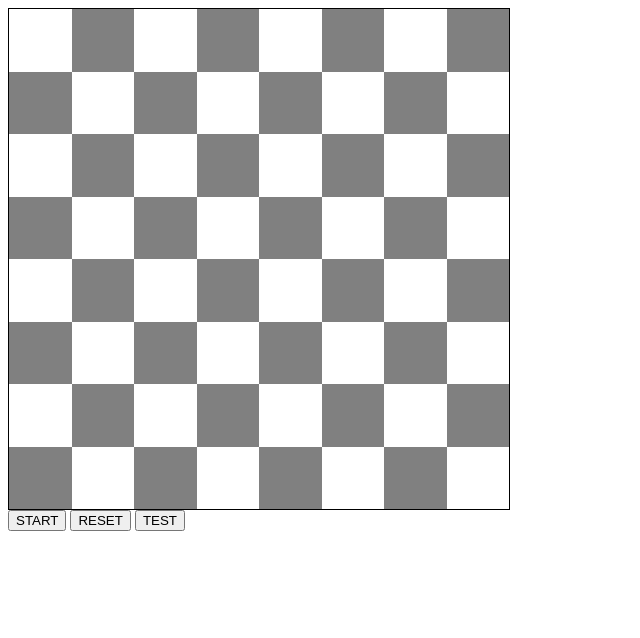
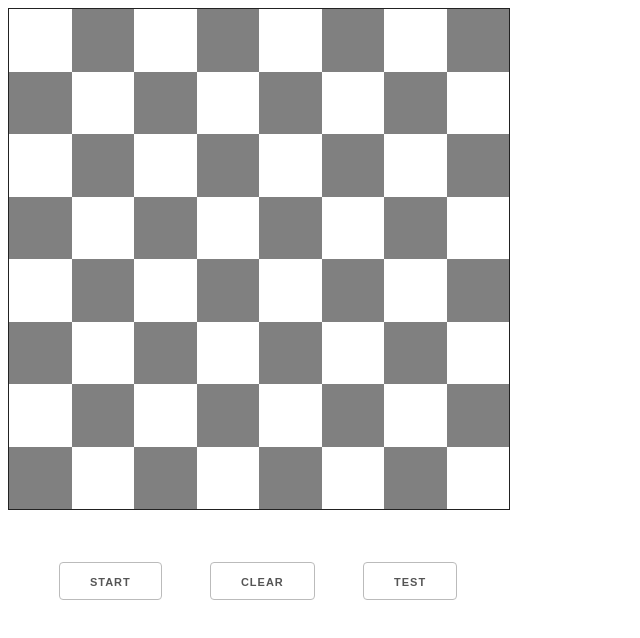
Before and after one commit to joonassuo/chessboard, a plain HTML site: page index.html in a window 1280 px wide. Shown: the whole page, without its empty margins (0-640 px from the left). Drawn offline with nearby package versions, Linux system fonts and the light colour scheme.

Commit message:
styling changes. everything works

```diff
--- a/functionality/start.js
+++ b/functionality/start.js
@@ -52,7 +52,7 @@ $('.startButton').click(() => {
 })
 
 // reset board
-$('.resetButton').click(() => {
+$('.clearButton').click(() => {
     $('div > div').css('background-image', 'none');
 })
 
--- a/index.html
+++ b/index.html
@@ -5,20 +5,26 @@
     <meta charset="UTF-8">
     <meta name="viewport" content="width=device-width, initial-scale=1.0">
     <meta http-equiv="X-UA-Compatible" content="ie=edge">
-    <title>SOLIDABIS CHESS</title>
+    <title>SOLIDABIS CHESS CHALLENGE</title>
     <script src="https://code.jquery.com/jquery-3.4.1.slim.min.js"
         integrity="sha256-pasqAKBDmFT4eHoN2ndd6lN370kFiGUFyTiUHWhU7k8=" crossorigin="anonymous"></script>
     <link rel="stylesheet" href="style.css">
+    <link rel="stylesheet" href="https://cdnjs.cloudflare.com/ajax/libs/skeleton/2.0.4/skeleton.min.css
+
+    ">
 </head>
 
 <body>
     <div>
         <div id="grid"></div>
     </div>
-    <button class="startButton">START</button>
-    <button class="resetButton">RESET</button>
-    <button class="testButton">TEST</button>
+    <div class="button-container">
+        <button class="startButton">START</button>
+        <button class="clearButton">CLEAR</button>
+        <button class="testButton">TEST</button>
+    </div>
 </body>
 <script src="script.js"></script>
 <script src="functionality/start.js"></script>
+
 </html>
--- a/style.css
+++ b/style.css
@@ -7,6 +7,15 @@
     border: 1px solid;
 }
 
+.button-container {
+    width: 500px;
+    margin-top: 2em;
+    text-align: center;
+}
+
+button {
+    margin: 2em;
+}
 
 #grid>div {
     width: 12.5%;
```
